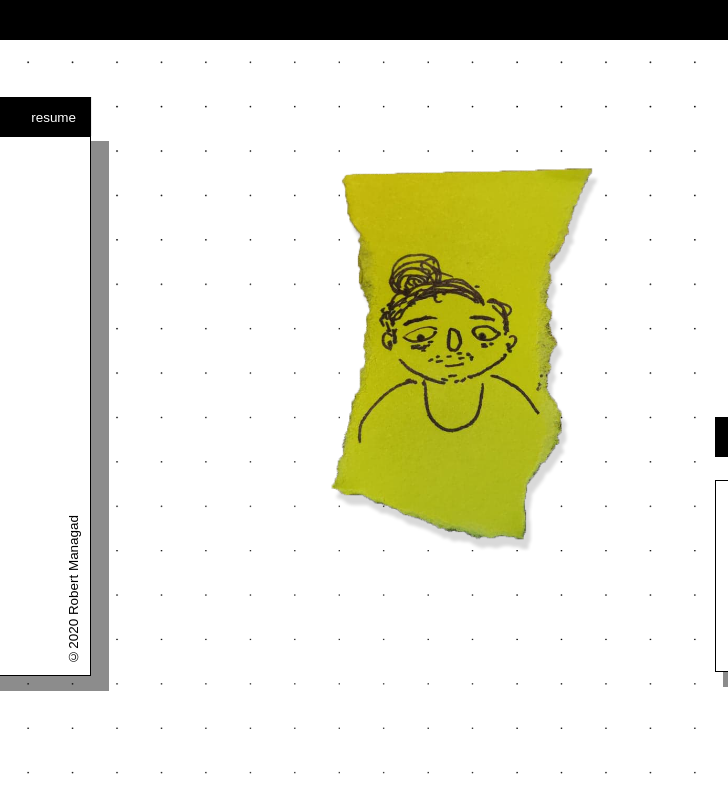
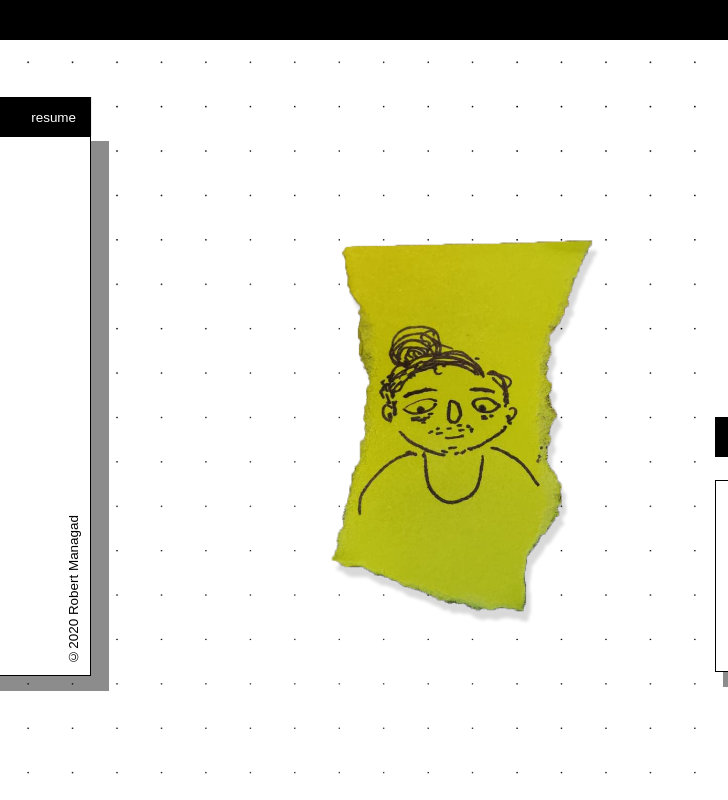
Before and after one commit to bobocalypse/bobocalypse.github.io, a plain HTML site: page index.html in a window 1280 px wide. Shown: the full height of the page, 483-1211 px from the left. Drawn offline with nearby package versions, Linux system fonts and the light colour scheme; a web font is replaced by a local one.

Commit message:
Update style.css

```diff
--- a/style.css
+++ b/style.css
@@ -1249,7 +1249,7 @@ iframe {
 .megif {
     flex: 0 0 auto;
     position: relative;
-    margin-top: 8rem;
+    margin-top: 25vh;
     margin-left: 9rem;
 }
 
```
